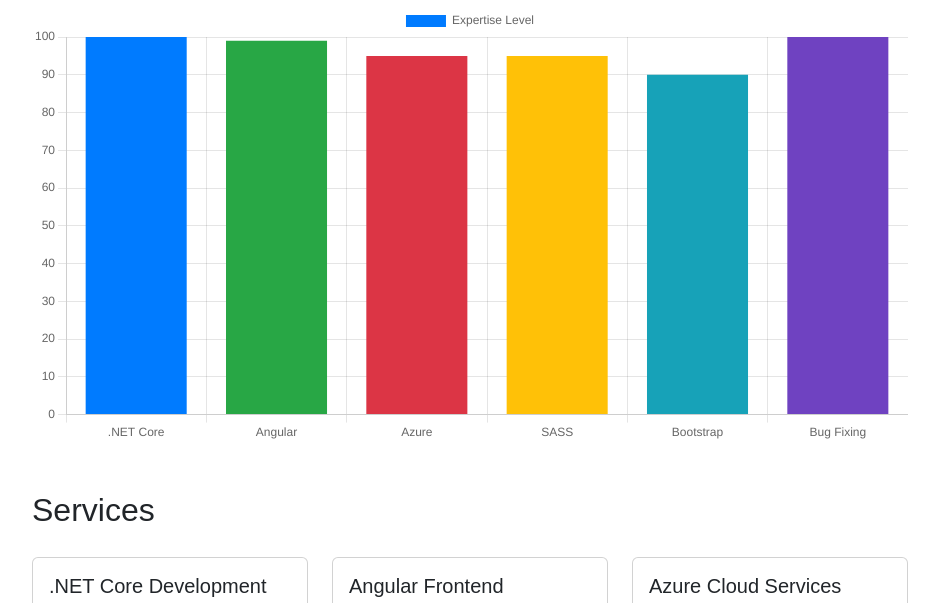
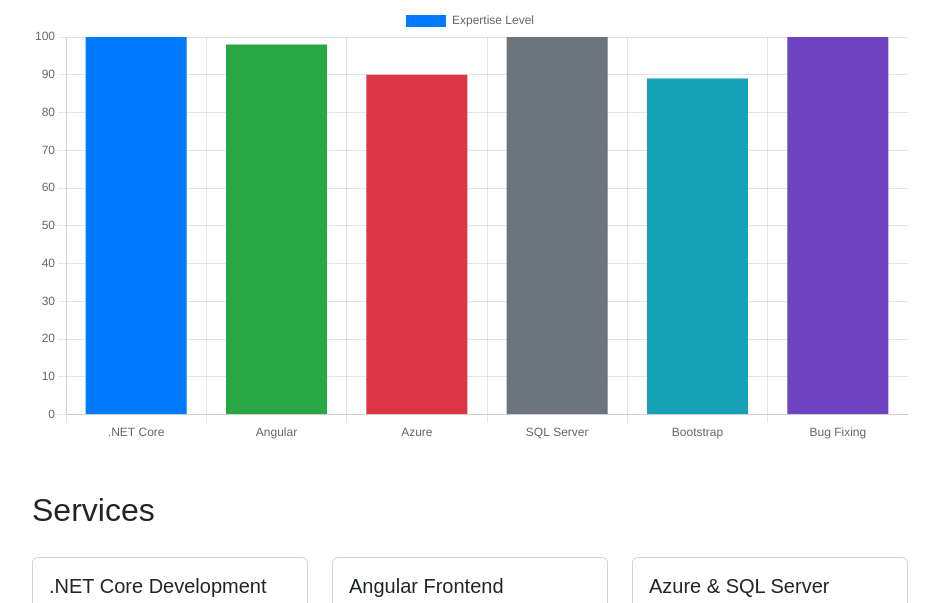
Before and after one commit to vijays-dev/vijay-portfolio, a plain HTML site: page index.html in a window 1280 px wide. Shown: the part 668-1271 px from the top of the page, without its empty margins (170-1109 px from the left). Drawn offline with nearby package versions, Linux system fonts and the light colour scheme.

Commit message:
Update index.html

```diff
--- a/index.html
+++ b/index.html
@@ -70,8 +70,8 @@
         <div class="col-md-4">
             <div class="card">
                 <div class="card-body">
-                        <h5>Azure Cloud Services</h5>
-                        <p>Deploying applications on Azure with CI/CD, Service Bus, and APIM.</p>
+                    <h5>Azure & SQL Server</h5>
+                    <p>Deploying applications on Azure with SQL Server, CI/CD, Service Bus, and APIM.</p>
                 </div>
             </div>
         </div>
@@ -104,11 +104,11 @@
     var skillsChart = new Chart(ctx, {
         type: 'bar',
         data: {
-                labels: ['.NET Core', 'Angular', 'Azure', 'SASS', 'Bootstrap', 'Bug Fixing'],
+            labels: ['.NET Core', 'Angular', 'Azure', 'SQL Server', 'Bootstrap', 'Bug Fixing'],
             datasets: [{
                 label: 'Expertise Level',
-                    data: [100, 99, 95, 95, 90, 100],
-                    backgroundColor: ['#007bff', '#28a745', '#dc3545', '#ffc107', '#17a2b8', '#6f42c1']
+                data: [100, 98, 90, 100, 89, 100],
+                backgroundColor: ['#007bff', '#28a745', '#dc3545', '#6c757d', '#17a2b8', '#6f42c1']
             }]
         }
     });
```
Lines whose indentation alone changed are shown as unchanged.
